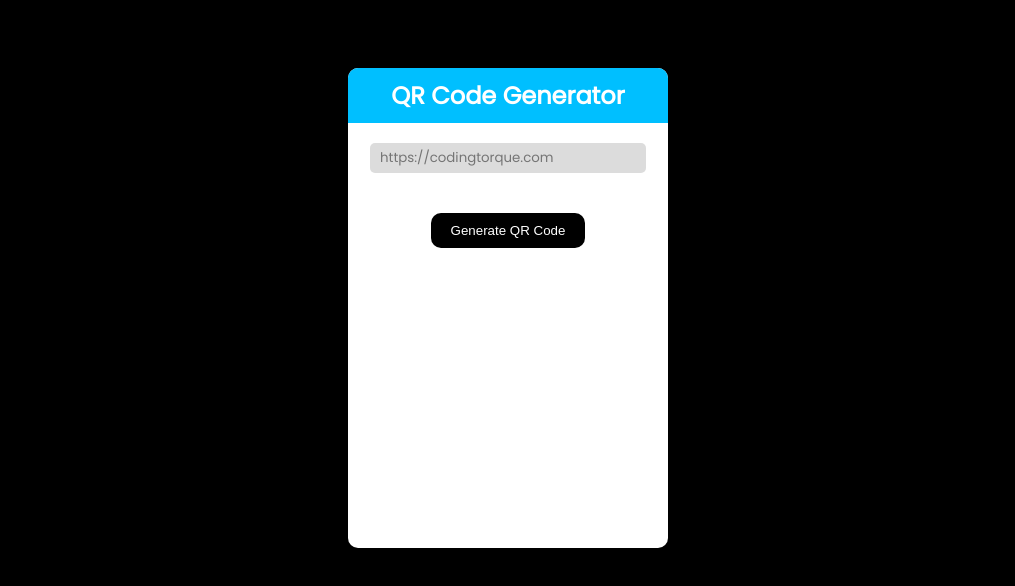
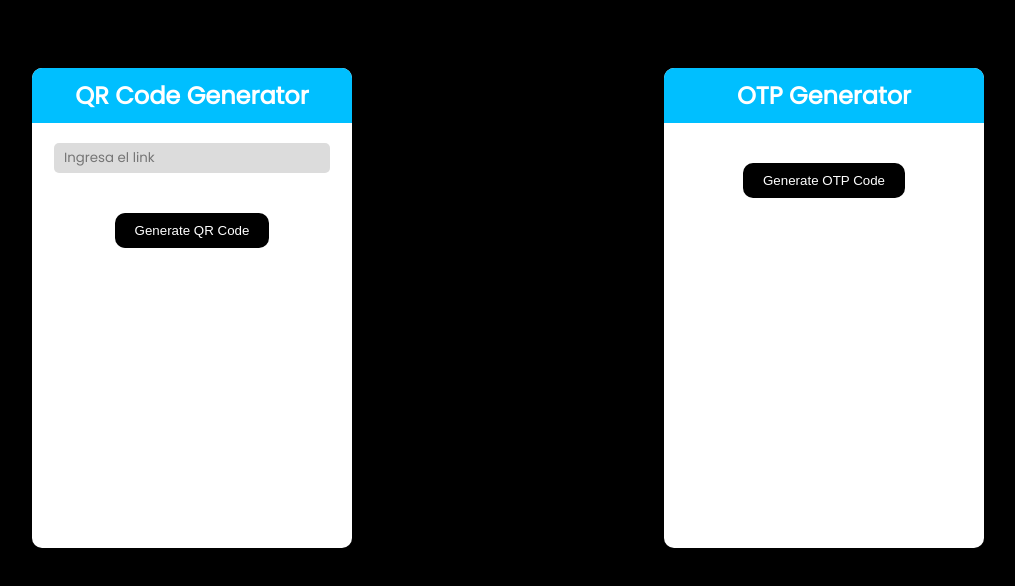
Before and after one commit to 98cordoba/QR-Generator, a plain HTML site: page index.html in a window 1280 px wide. Shown: the whole page, without its empty margins (132-1147 px from the left). Drawn offline with Linux system fonts and the light colour scheme.

Commit message:
Añadiendo OTP

```diff
--- a/css/styles.css
+++ b/css/styles.css
@@ -9,6 +9,7 @@
 }
 
 form {
+    margin: auto;
     height: 30rem;
     width: 20rem;
     background-color: white;
--- a/index.html
+++ b/index.html
@@ -20,12 +20,20 @@
 <body>
     <form>
         <h2 class="heading">QR Code Generator</h2>
-        <input type="url" id="website" name="website" placeholder="https://codingtorque.com" required />
+        <input type="url" id="website" name="website" placeholder="Ingresa el link" required />
         <div id="qrcode-container">
             <div id="qrcode" class="qrcode"></div>
         </div>
         <button type="button" class="generateBtn" onclick="generateQRCode()">Generate QR Code</button>
     </form>
+    <form>
+        <h2 class="heading">OTP Generator</h2>
+        <!-- <input type="number" id="otpInput" name="otpInput" placeholder="Ingresa el link" required/> -->
+        <div id="otp-container">
+            <div id="otpcode" class="otpcode"></div>
+        </div>
+        <button type="button" class="generateBtn" onclick="generateOTP(4)">Generate OTP Code</button>
+    </form>
     <script src="https://cdn.rawgit.com/davidshimjs/qrcodejs/gh-pages/qrcode.min.js"></script>
     <script src="./js/scripts.js"></script>
 </body>
--- a/js/scripts.js
+++ b/js/scripts.js
@@ -9,3 +9,14 @@
         alert("Please enter a valid URL");
     }
 }
+function generateOTP(limit) {
+    let digits = '0123456789';
+    let otp = '';
+    for (let i = 0; i < limit; i++) {
+        otp += digits[Math.floor(Math.random() * 10)];
+    }
+    let otpCodeContainer = document.getElementById("otpcode");
+    otpCodeContainer.innerHTML += "Su clave temporal es: <br>" + otp + "<br>";
+    document.getElementById("otp-container").style.display = "block";
+    document.getElementById("otp-container").style.textAlign = "center";
+}
```
